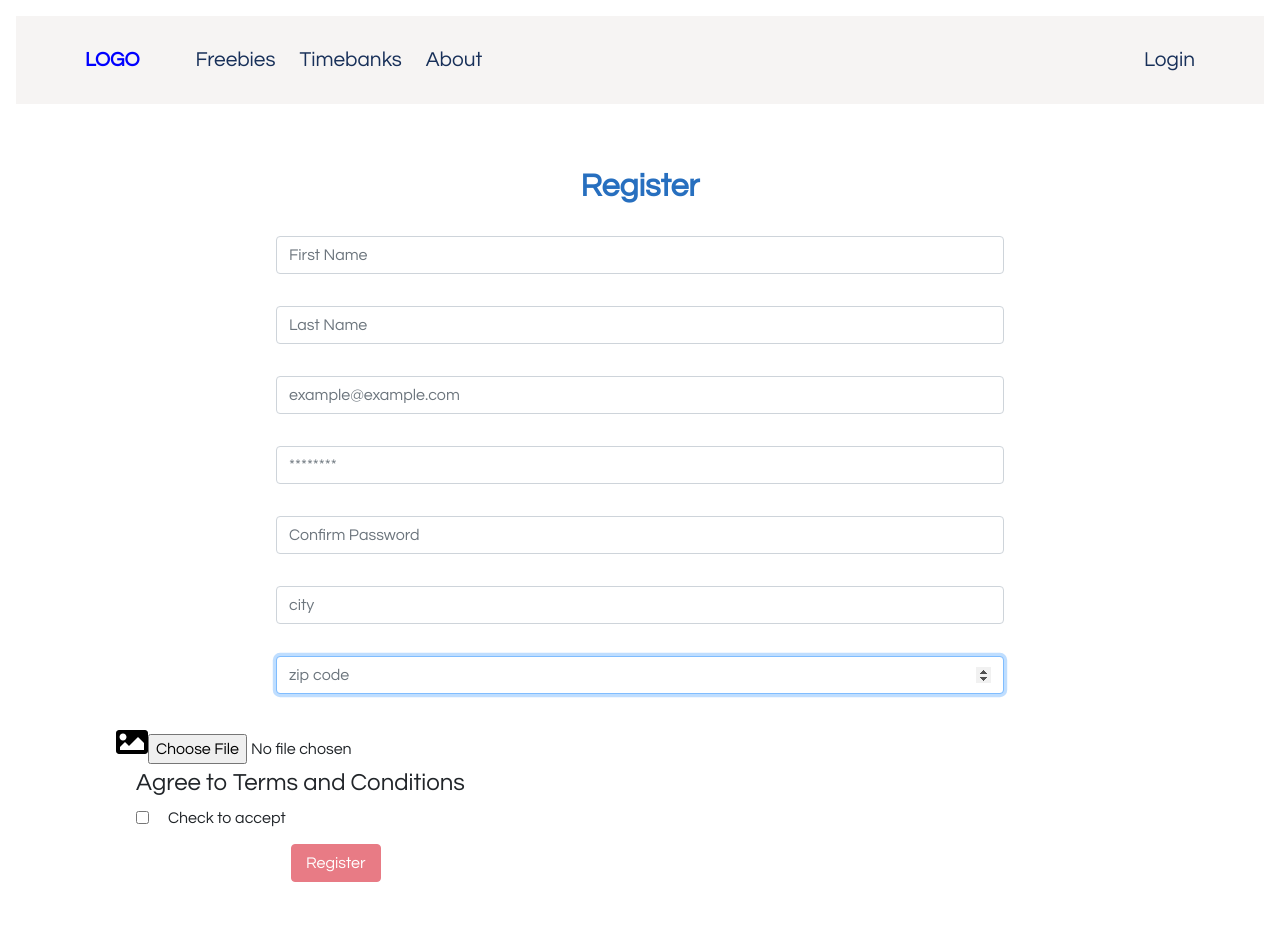
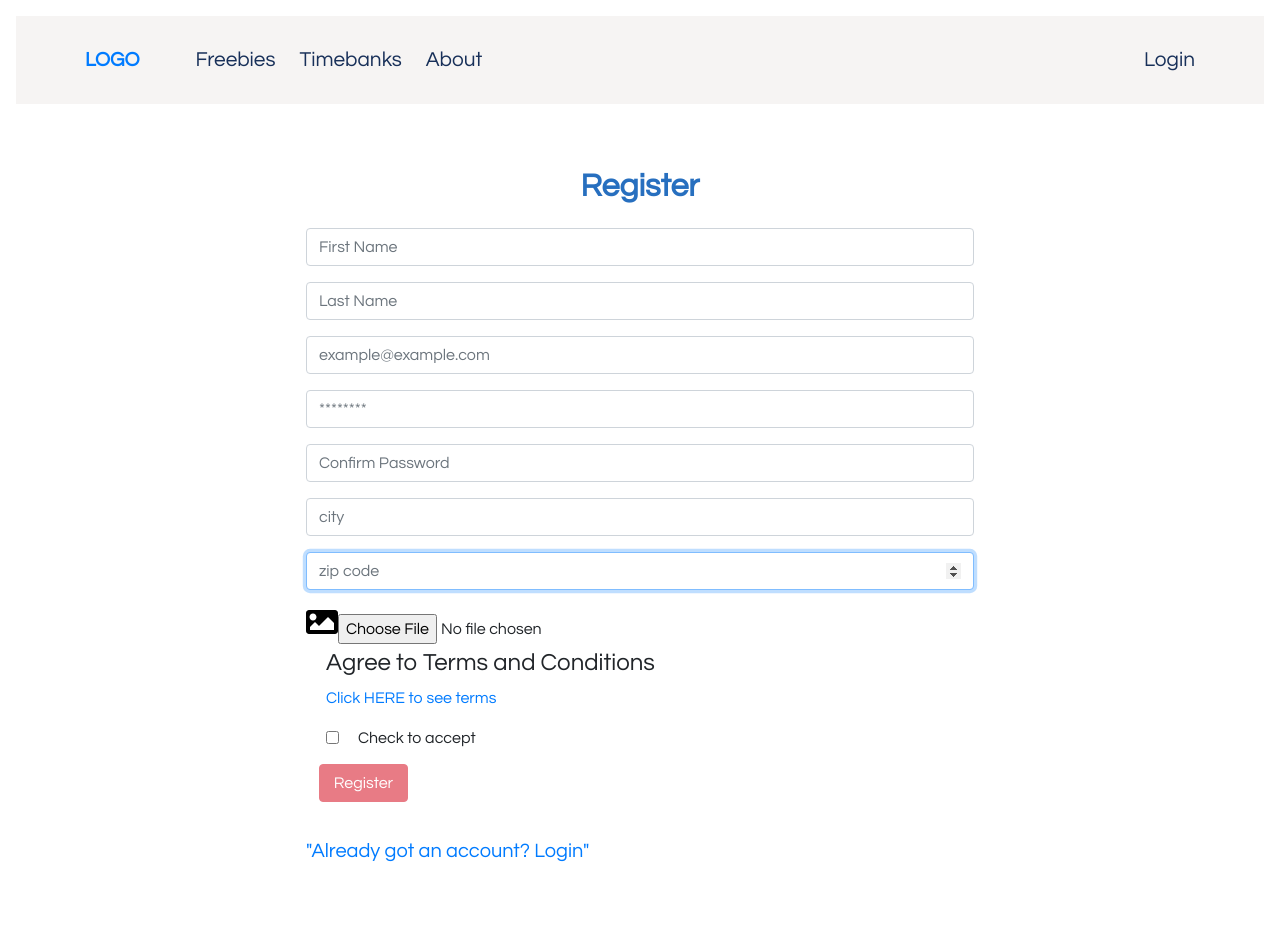
Before and after one commit to Klarala13/collectivity, a React (Create React App) app in the folder frontend/: page /register in a window 1280 px wide. Shown: the top 939 px of the page. Built offline with nearby package versions, Linux system fonts and the light colour scheme.

Commit message:
moving toc below check box

```diff
--- a/frontend/src/components/Register.jsx
+++ b/frontend/src/components/Register.jsx
@@ -118,7 +118,9 @@ export default props => {
 
   return (
     <div className="container">
-      <div className="Register">
+     <div className="row">
+       <div className="col-md-8 offset-md-2">
+       <div className="Register">
         <form onSubmit={handleSubmit} className="form-register" method="post">
           <h2 className="mb-2">{isRegister ? "Register" : "Sign in"}</h2>
           <div className="container">
@@ -242,42 +244,9 @@ export default props => {
             <ImageUpload />
             <div className="form-check">
               <h4>Agree to Terms and Conditions</h4>{" "}
-              <div>
-              <input
-                type="checkbox"
-                className="checkbox form-check-input"
-                id="check"
-                name="check"
-                onChange={handleCheckbox}
-              />
-              </div>
-              <label className="form-check-label" htmlFor="accept">
-                Check to accept
-              </label>
-            </div>
-            <div className="mb-3">
-            <button
-              className="btn btn-danger"
-              id="submit"
-              label="Submit"
-              disabled={isDisabled}
-              onClick={setRegister}
-            >
-              Register
-            </button>
-            </div>
-            <div className="mb-3">
-            <NavLink
-              to="/login"
-              activeClassName="active"
-              className="navbar-brand"
-            >
-              "Already got an account? Login"
-            </NavLink>
-            </div>
-              <div className="form-check mb-3">
+              <div className="mb-3">
                 {" "}
-                <a className="blue" onClick={() => setHidden(!isHidden)}>
+                <a href="#" className="text-primary" onClick={() => setHidden(!isHidden)}>
                   Click HERE to see terms
                 </a>
               </div>
@@ -360,9 +329,44 @@ export default props => {
                   </div>
                 </div>
               </div>
+              <div>
+              <input
+                type="checkbox"
+                className="checkbox form-check-input"
+                id="check"
+                name="check"
+                onChange={handleCheckbox}
+              />
+              </div>
+              <label className="form-check-label" htmlFor="accept">
+                Check to accept
+              </label>
+            </div>
+            <div className="mb-3">
+            <button
+              className="btn btn-danger"
+              id="submit"
+              type="submit"
+              disabled={isDisabled}
+              onClick={setRegister}
+            >
+              Register
+            </button>
+            </div>
+            <div className="mb-3">
+            <NavLink
+              to="/login"
+              activeClassName="active"
+              className="navbar-brand"
+            >
+              "Already got an account? Login"
+            </NavLink>
+            </div>
           </div>
         </form>
       </div>
+       </div>
+     </div>
     </div>
   );
 };
--- a/frontend/src/css/style.css
+++ b/frontend/src/css/style.css
@@ -117,11 +117,7 @@ p.text-left {
   text-align: center;
   justify-content: center;
 }
-.mb-3 {
-  padding-left: 10rem;
-  padding-right: 10rem;
-  padding-bottom: 1rem;
-}
+
 /* app */
 .app {
   padding: 1rem;
@@ -165,10 +161,7 @@ p.text-left {
   /* text-align: center; */
   /* justify-content: center; */
 }
-a{
-color: blue;
-cursor: pointer;
-}
+
 .form-check-input {
   position: absolute;
   margin-top: .3rem;
```
